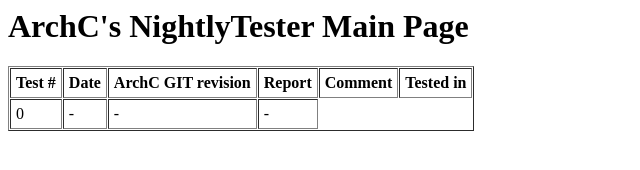
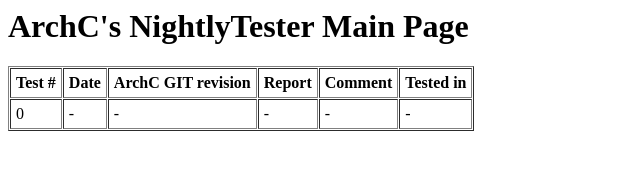
Before and after one commit to maxiwell/acnightlytester, a plain HTML site: page htmllogs/index.htm in a window 1280 px wide. Shown: the full height of the page, 0-640 px from the left. Drawn offline with Linux system fonts and the light colour scheme.

Commit message:
Fix the init index.htm

```diff
--- a/htmllogs/index.htm
+++ b/htmllogs/index.htm
@@ -6,6 +6,6 @@
 
 
 
-<tr><td>0</td><td>-</td><td>-</td><td>-</td></tr>
+<tr><td>0</td><td>-</td><td>-</td><td>-</td><td>-</td><td>-</td></tr>
 </table></p>
 </body>
```
